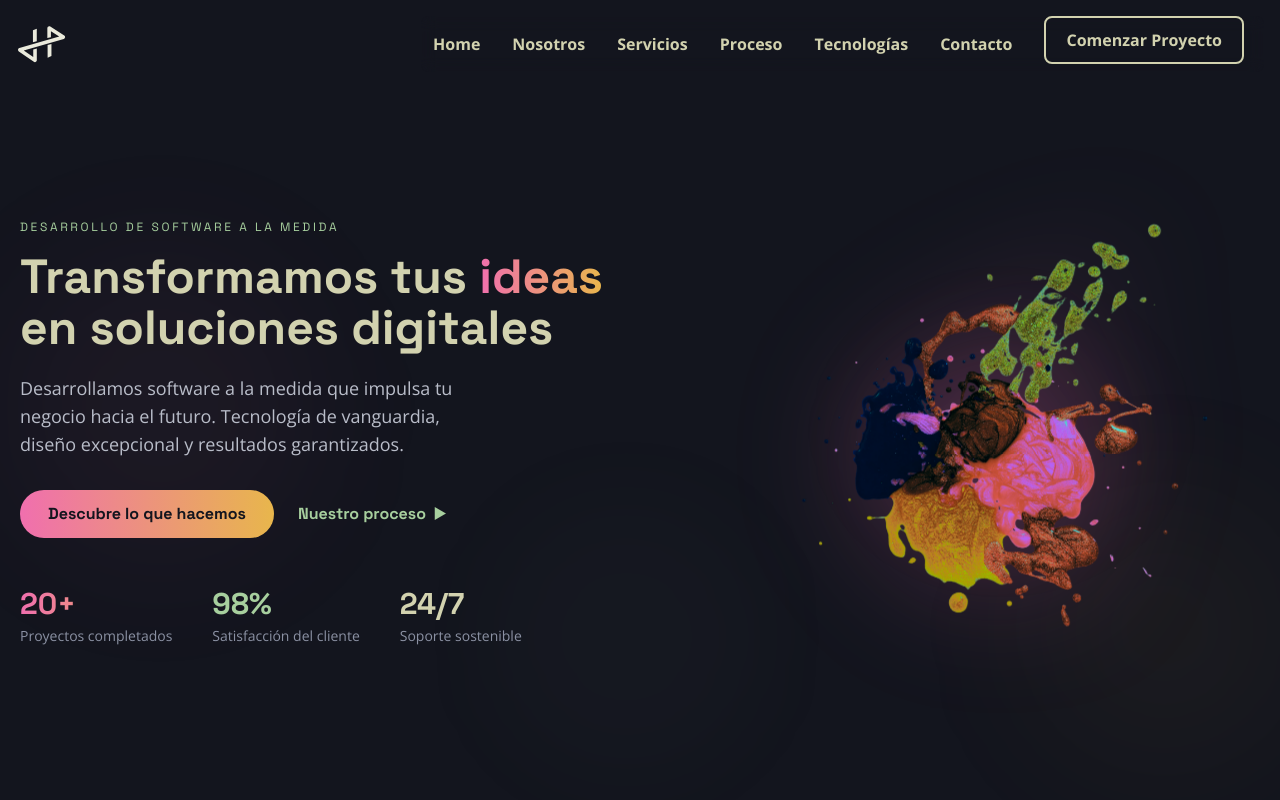
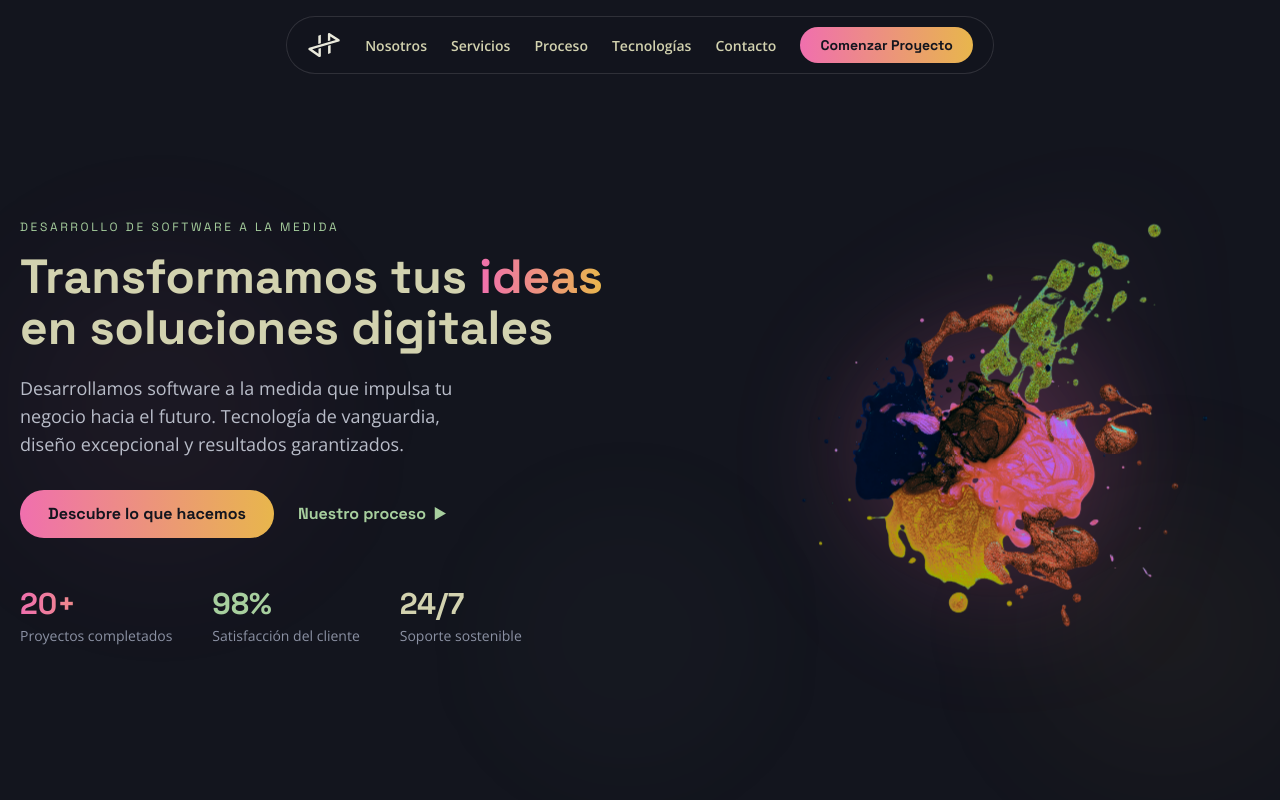
Before and after one commit to HyperAdrianetics/hns-landing-next, a Next.js app: page / in a window 1280 px wide. Shown: the top 800 px of the page. Built offline with nearby package versions, Linux system fonts and the light colour scheme.

Commit message:
feat: header como píldora glass flotante

```diff
--- a/src/app/components/Header.tsx
+++ b/src/app/components/Header.tsx
@@ -2,27 +2,70 @@
 import React, { useState } from "react";
 import Image from "next/image";
 import logoHypernetics from "../../../public/hypernetics-logo.svg";
-import logoHyperneticsMobile from "../../../public/hypernetics-h.svg";
+import logoHyperneticsH from "../../../public/hypernetics-h.svg";
+
+const navLinks = [
+  { name: "Nosotros", href: "#about" },
+  { name: "Servicios", href: "#services" },
+  { name: "Proceso", href: "#process" },
+  { name: "Tecnologías", href: "#technologies" },
+  { name: "Contacto", href: "#contact" },
+];
 
 const Header = () => {
   const [isOpen, setIsOpen] = useState(false);
 
   const toggleMenu = () => setIsOpen((prev) => !prev);
+  const closeMenu = () => setIsOpen(false);
 
   return (
-    <nav className="bg-transparent fixed left-0  w-full top-0 z-50">
-      <div className="max-w-screen-xl flex flex-wrap items-center justify-between mx-auto p-4">
-        {/* Botón del menú móvil */}
+    <nav className="fixed inset-x-0 top-4 z-50 flex justify-center px-4">
+      <div className="relative flex w-full max-w-3xl items-center justify-between gap-6 rounded-full border border-[rgba(255,255,255,0.12)] bg-[rgba(19,21,30,0.65)] px-5 py-2.5 backdrop-blur-[12px] [-webkit-backdrop-filter:blur(12px)] lg:w-auto lg:justify-start">
+        <a href="#top" className="flex shrink-0 items-center">
+          <Image
+            src={logoHyperneticsH}
+            alt="Logo Hypernetics"
+            className="hidden h-8 w-auto lg:block"
+            priority
+          />
+          <Image
+            src={logoHypernetics}
+            alt="Logo Hypernetics"
+            className="h-8 w-auto lg:hidden"
+            priority
+          />
+        </a>
+
+        <ul className="hidden items-center gap-6 lg:flex">
+          {navLinks.map((item) => (
+            <li key={item.name}>
+              <a
+                href={item.href}
+                className="text-sm font-semibold text-[var(--primaryYellow)] transition-colors hover:text-[var(--primaryGreen)]"
+              >
+                {item.name}
+              </a>
+            </li>
+          ))}
+        </ul>
+
+        <a
+          href="#contact"
+          className="btn-primary hidden text-sm !px-5 !py-2 lg:inline-flex"
+        >
+          Comenzar Proyecto
+        </a>
+
         <button
           onClick={toggleMenu}
           type="button"
-          className="inline-flex items-center p-2 w-10 h-10 justify-center text-sm rounded-lg md:hidden focus:outline-none focus:ring-2 focus:ring-[var(--primaryGreen)]"
+          className="rounded-full p-2 focus:outline-none focus:ring-2 focus:ring-[var(--primaryGreen)] lg:hidden"
           aria-controls="navbar-dropdown"
           aria-expanded={isOpen}
         >
           <span className="sr-only">Abrir menú principal</span>
           <svg
-            className="w-5 h-5 text-[var(--primaryYellow)]"
+            className="h-5 w-5 text-[var(--primaryYellow)]"
             xmlns="http://www.w3.org/2000/svg"
             fill="none"
             viewBox="0 0 17 14"
@@ -37,60 +80,35 @@ const Header = () => {
           </svg>
         </button>
 
-        {/* Logo */}
-        <a href="#" className="flex items-center space-x-3 rtl:space-x-reverse">
-          <Image
-            src={logoHypernetics}
-            alt="Logo Hypernetics"
-            className="h-12 w-auto  lg:hidden"
-            priority
-          />
-          <Image
-            src={logoHyperneticsMobile}
-            alt="Logo Hypernetics"
-            className="h-12 w-auto hidden lg:block"
-            priority
-          />
-        </a>
-
-        <div className="w-5 h-5 lg:hidden">&nbsp;</div>
-
-        {/* Links del menú */}
+        {isOpen && (
           <div
             id="navbar-dropdown"
-          className={`${
-            isOpen ? "block" : "hidden"
-          } w-full md:block md:w-auto transition-all duration-300 ease-in-out`}
+            className="glass-card absolute left-0 right-0 top-[calc(100%+0.5rem)] !bg-[rgba(19,21,30,0.92)] p-4 lg:hidden"
           >
-          <ul className="flex flex-col font-bold p-4 md:p-0 md:px-3 mt-4  rounded-lg md:space-x-8 rtl:space-x-reverse md:flex-row md:mt-0  items-center  md:bg-transparent gap-2 lg:gap-0  bg-[rgba(255,255,255,0.08)] shadow-[0_4px_30px_rgba(0,0,0,0.1)] backdrop-blur-[7.3px] [-webkit-backdrop-filter:blur(7.3px)] lg:bg-transparent lg:shadow-none lg:backdrop-blur-0 lg:[-webkit-backdrop-filter:blur(0px)]">
-            {[
-              { name: "Home", href: "#top" },
-              { name: "Nosotros", href: "#about" },
-              { name: "Servicios", href: "#services" },
-              { name: "Proceso", href: "#process" },
-              { name: "Tecnologías", href: "#technologies" },
-              { name: "Contacto", href: "#contact" },
-            ].map((item) => (
+            <ul className="flex flex-col gap-1">
+              {navLinks.map((item) => (
                 <li key={item.name}>
                   <a
                     href={item.href}
-                  className="block py-2 px-3 rounded-sm text-[var(--primaryYellow)] hover:text-[var(--primaryGreen)] md:p-0"
+                    onClick={closeMenu}
+                    className="block rounded-lg px-3 py-2 font-semibold text-[var(--primaryYellow)] transition-colors hover:text-[var(--primaryGreen)]"
                   >
                     {item.name}
                   </a>
                 </li>
               ))}
-
-            <li>
+              <li className="mt-2">
                 <a
                   href="#contact"
-                className="block text-[var(--primaryYellow)] hover:text-[var(--primaryGreen)] border-2 border-[var(--primaryYellow)] hover:border-[var(--primaryGreen)] focus:ring-4 focus:outline-none focus:ring-[var(--primaryGreen)] font-bold rounded-lg  px-5 py-2.5 text-center me-2 mb-2"
+                  onClick={closeMenu}
+                  className="btn-primary w-full"
                 >
                   Comenzar Proyecto
                 </a>
               </li>
             </ul>
           </div>
+        )}
       </div>
     </nav>
   );
```
Lines whose indentation alone changed are shown as unchanged.
